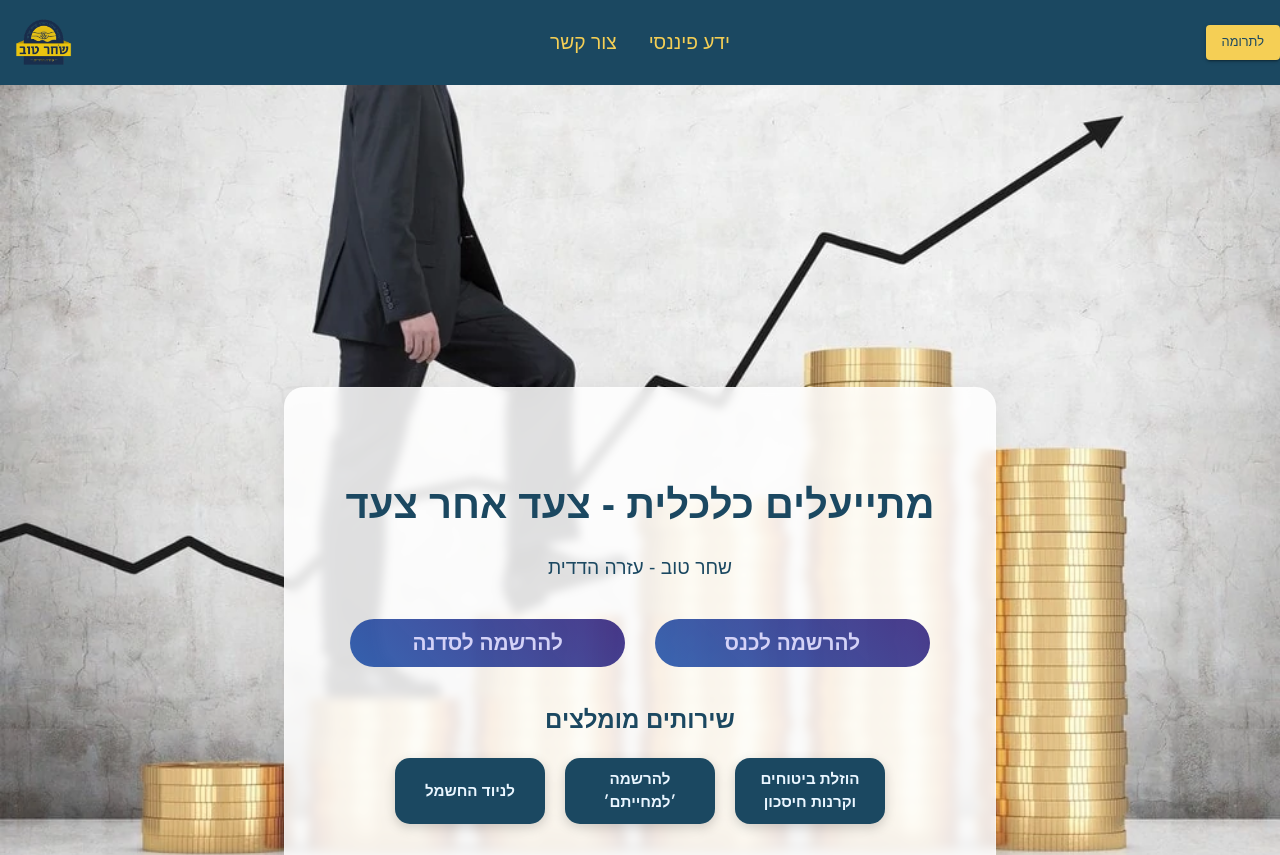
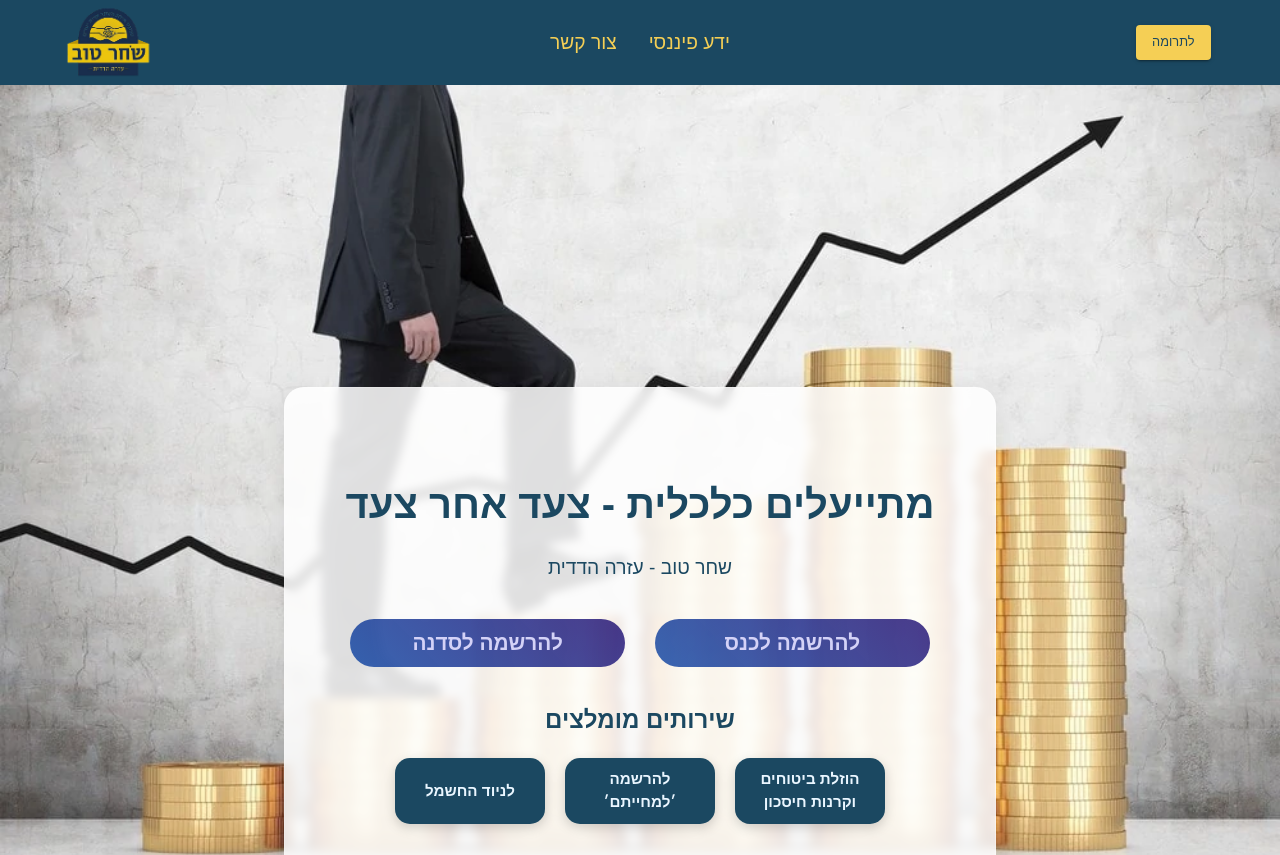
Before and after one commit to Staticaldust/financial-land-page, a React (Vite) app: page / in a window 1280 px wide. Shown: the top 855 px of the page. Built offline with nearby package versions, Linux system fonts and the light colour scheme.

Commit message:
logo bugger

```diff
--- a/src/layout/navbar/Navbar.tsx
+++ b/src/layout/navbar/Navbar.tsx
@@ -24,7 +24,7 @@ const Navbar = () => {
         sx={{
           display: "flex",
           alignItems: "center",
-          justifyContent: "flex-start",
+          justifyContent: "center",
         }}
       >
         <Logo />
@@ -63,7 +63,7 @@ const Navbar = () => {
         sx={{
           display: "flex",
           alignItems: "center",
-          justifyContent: "flex-end",
+          justifyContent: "center",
         }}
       >
         <Button
--- a/src/layout/navbar/logo/Logo.tsx
+++ b/src/layout/navbar/logo/Logo.tsx
@@ -11,6 +11,8 @@ const Logo = () => {
         height: { xs: "65px", sm: "85px", md: "95" },
         width: { xs: "65px", sm: "85px", md: "95" },
         objectFit: "contain",
+        transform: "scale(1.5)", // פי 2פי 2
+        transformOrigin: "center",
       }}
     />
   );
```
